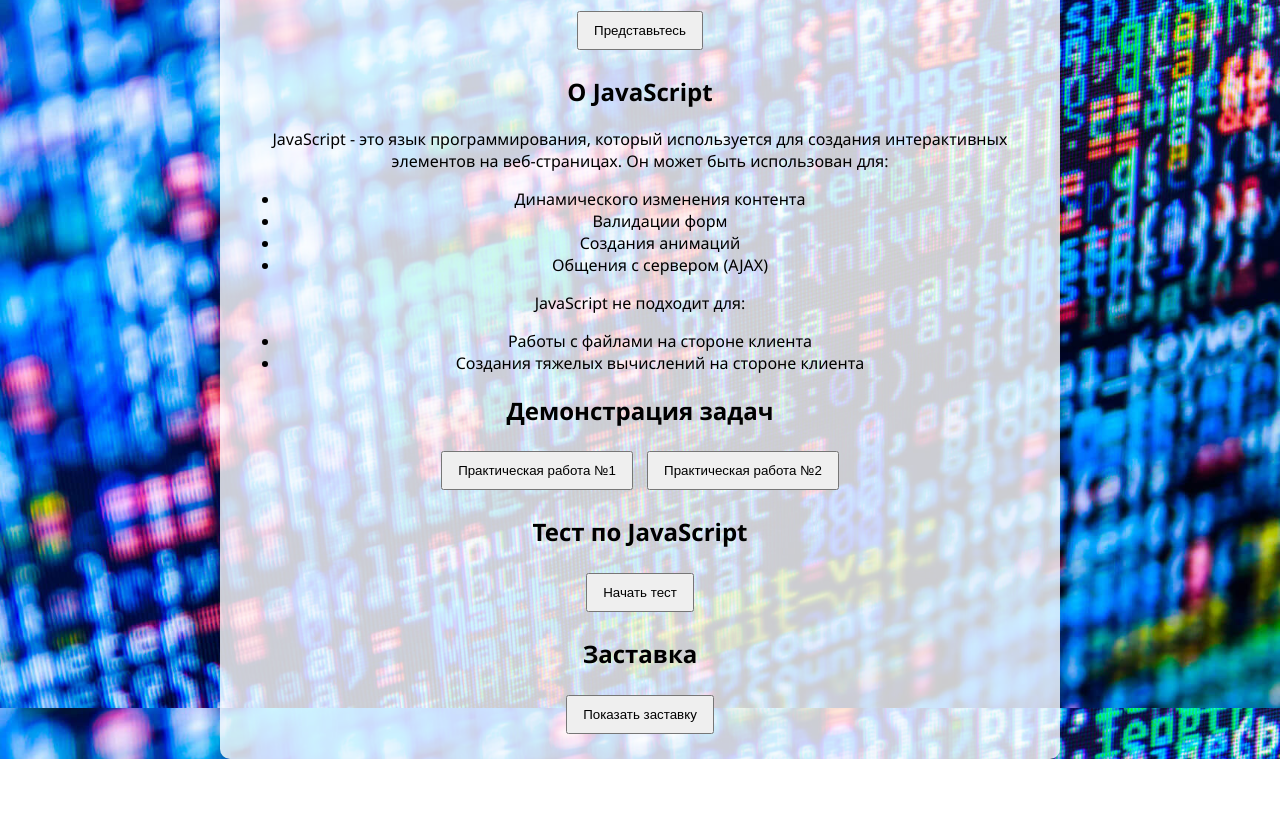
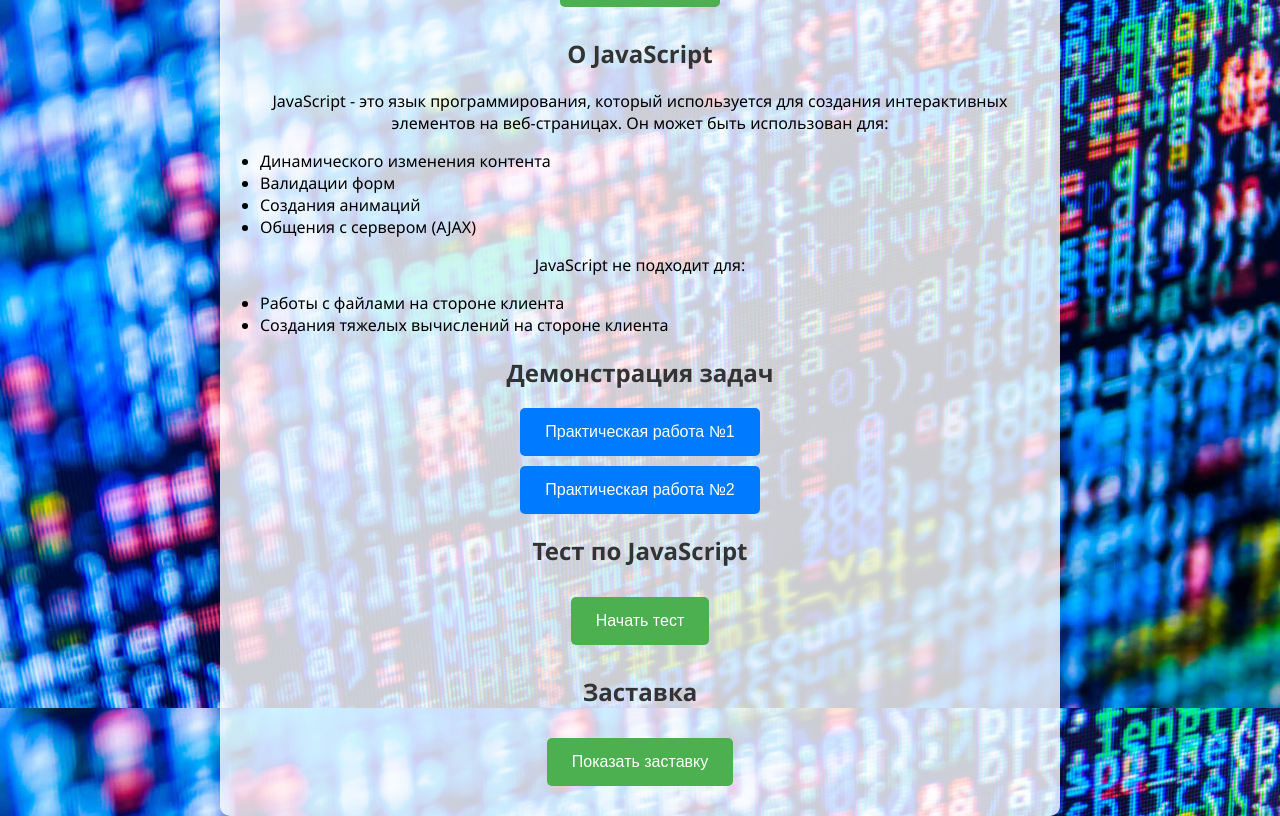
Before and after one commit to pavel1551/Unik, a plain HTML site: page index.html in a window 1280 px wide. Shown: the part 92-908 px from the top of the page. Before the commit the page ends 851 px from the top, so only its background shows below. Drawn offline with Linux system fonts and the light colour scheme.

Commit message:
Update styles.css

```diff
--- a/styles.css
+++ b/styles.css
@@ -20,6 +20,7 @@ body {
         background-position: 100% 100%;
     }
 }
+
 .container {
     padding: 20px;
     background-color: rgba(255, 255, 255, 0.8); /* полупрозрачный белый фон контейнера */
@@ -31,8 +32,32 @@ body {
 }
 
 button {
-    margin: 5px;
-    padding: 10px 15px;
+    margin: 10px;
+    padding: 15px 25px;
+    background-color: #4CAF50;
+    color: white;
+    border: none;
+    cursor: pointer;
+    border-radius: 5px;
+    font-size: 16px;
+    transition: background-color 0.3s ease;
+}
+
+button:hover {
+    background-color: #45a049;
+}
+
+button:focus {
+    outline: none;
+}
+
+h1, h2 {
+    color: #333;
+}
+
+ul {
+    text-align: left;
+    padding-left: 20px;
 }
 
 #fullscreen {
@@ -52,3 +77,30 @@ button {
 #fullscreen-content {
     text-align: center;
 }
+
+.task-link {
+    text-decoration: none;
+    color: white;
+}
+
+.task-button {
+    display: block;
+    margin: 0 auto 10px;
+    padding: 15px 25px;
+    background-color: #007bff;
+    color: white;
+    border: none;
+    cursor: pointer;
+    border-radius: 5px;
+    font-size: 16px;
+    transition: background-color 0.3s ease;
+    text-decoration: none;
+}
+
+.task-button:hover {
+    background-color: #0056b3;
+}
+
+.task-button:focus {
+    outline: none;
+}
```
